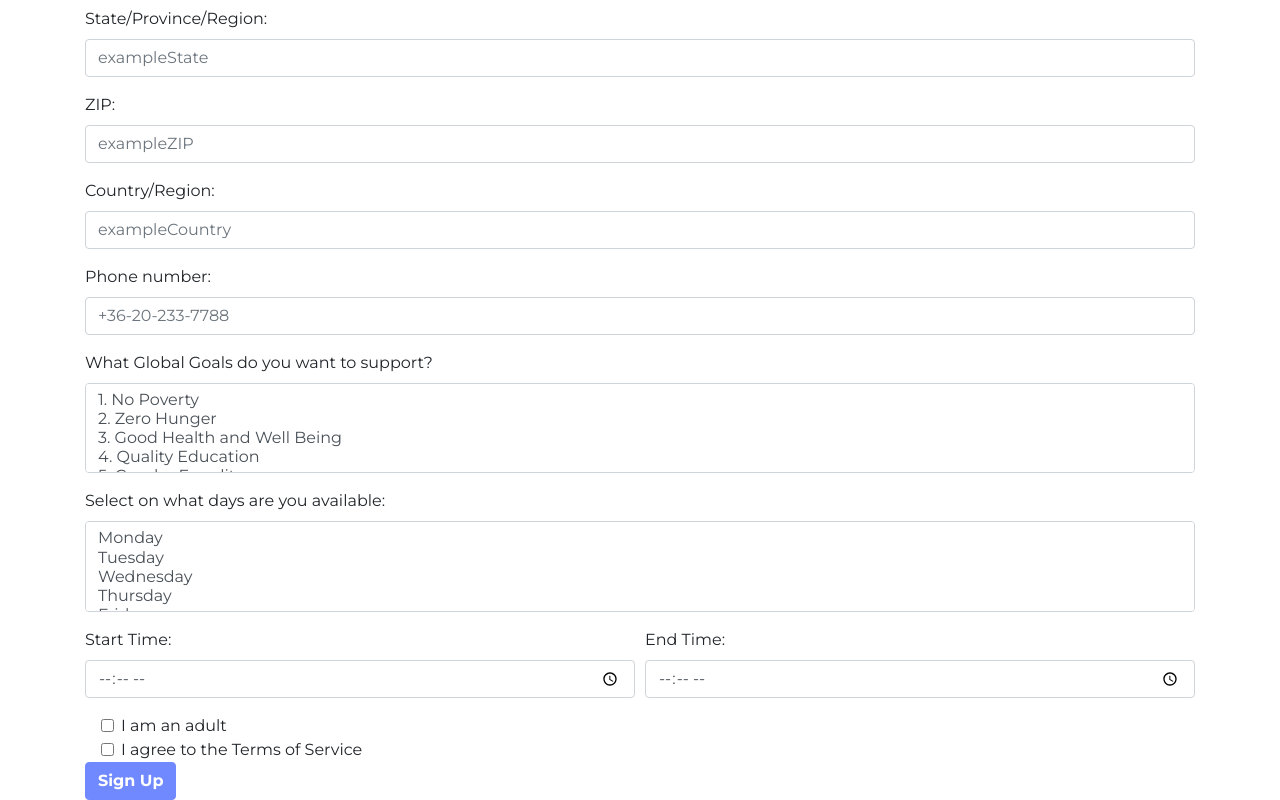
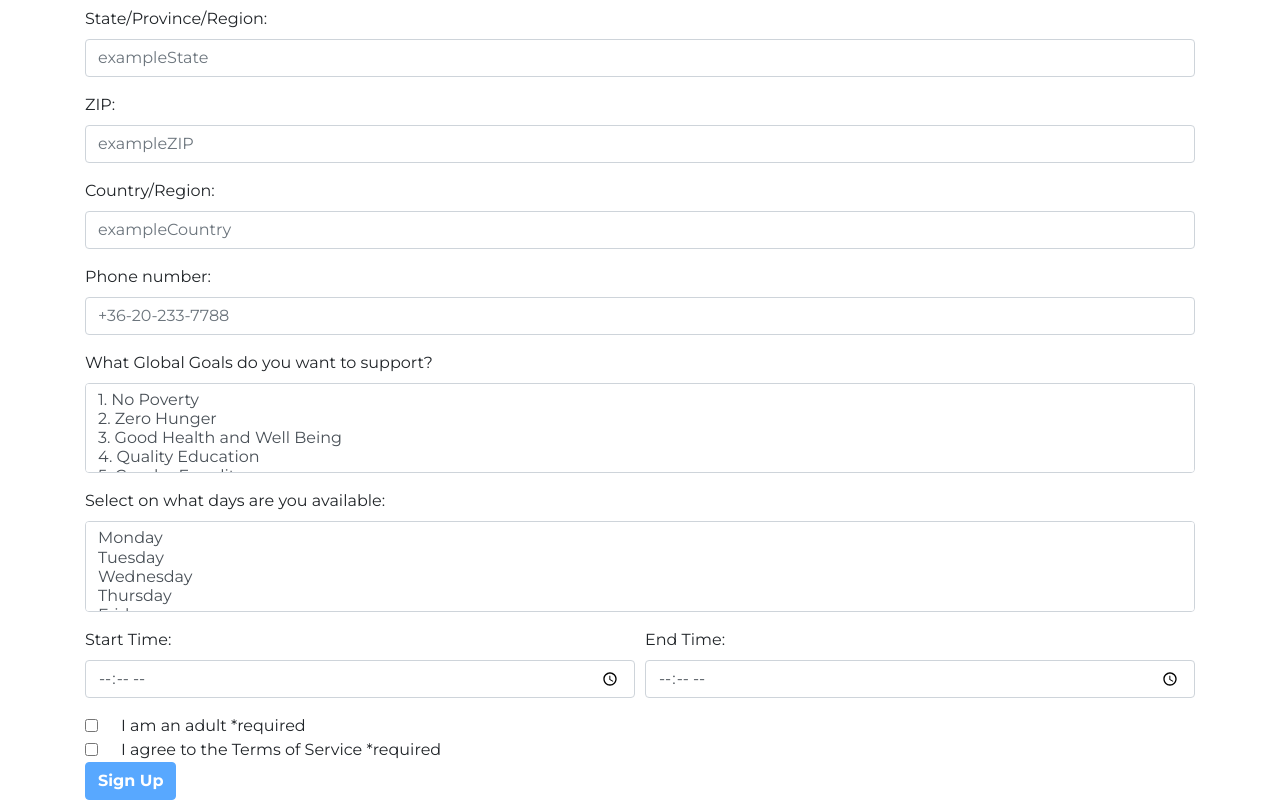
Before and after one commit to chingu-voyage7/Bears-Team-03, a React (Create React App) app in the folder client/: page /register in a window 1280 px wide. Shown: the part 675-1475 px from the top of the page. Built offline with nearby package versions, Linux system fonts and the light colour scheme; a web font is replaced by a local one.

Commit message:
Add checkbox validation and disable submit button till checkboxes are checked

```diff
--- a/client/src/components/RegistrationPage.js
+++ b/client/src/components/RegistrationPage.js
@@ -19,6 +19,7 @@ class RegistrationPage extends React.Component {
     this.handleChange = this.handleChange.bind(this);
     this.handleMultipleChange = this.handleMultipleChange.bind(this);
     this.handleSubmit = this.handleSubmit.bind(this);
+    this.handleCheckboxChange = this.handleCheckboxChange.bind(this);
 
     this.state = {
       user: {
@@ -40,6 +41,9 @@ class RegistrationPage extends React.Component {
         email: '',
         password: '',
       },
+      adult: false,
+      terms: false,
+      submitted: false,
     };
   }
 
@@ -71,6 +75,12 @@ class RegistrationPage extends React.Component {
     });
   }
 
+  handleCheckboxChange(event) {
+    const { name } = event.target;
+    const prev = this.state[name];
+    this.setState({ [name]: !prev });
+  };
+
   // A lot of ideas and implementations came from here:
   // https://alligator.io/react/fancy-forms-reactstrap/
   validateEmail(event) {
@@ -98,11 +108,14 @@ class RegistrationPage extends React.Component {
 
   handleSubmit(event) {
     event.preventDefault();
+    if (this.state.adult && this.state.terms) {
       this.props.register(this.state.user);
+    }
+    this.setState({ submitted: true });
   }
 
   render() {
-    const { user, validate } = this.state;
+    const { user, validate, adult, terms, submitted } = this.state;
     const { validationErrors } = this.props.regStatus;
     return (
       <Container className="RegistrationPage">
@@ -348,28 +361,32 @@ class RegistrationPage extends React.Component {
             </Col>
           </Row>
           <FormGroup check>
-            <Label check>
             <Input
               type="checkbox"
-                value={user.adult}
+              id="adult"
+              name="adult"
+              value={adult}
+              invalid={submitted && !adult}
+              onChange={this.handleCheckboxChange}
             />
             {' '}
-              I am an adult
-            </Label>
+            <Label for="adult" check>I am an adult *required</Label>
             <FormFeedback>You need to be an adult to use our service.</FormFeedback>
           </FormGroup>
           <FormGroup check>
-            <Label check>
             <Input
               type="checkbox"
-                value={user.adult}
+              id="terms"
+              name="terms"
+              value={terms}
+              invalid={submitted && !terms}
+              onChange={this.handleCheckboxChange}
             />
             {' '}
-              I agree to the Terms of Service
-            </Label>
+            <Label for="terms" check>I agree to the Terms of Service *required</Label>
             <FormFeedback>You need to accept our Terms of Service to use our service.</FormFeedback>
           </FormGroup>
-          <Button color="primary">Sign Up</Button>
+          <Button color="primary" disabled={!adult || !terms}>Sign Up</Button>
         </Form>
       </Container>
     );
```
Lines whose indentation alone changed are shown as unchanged.
